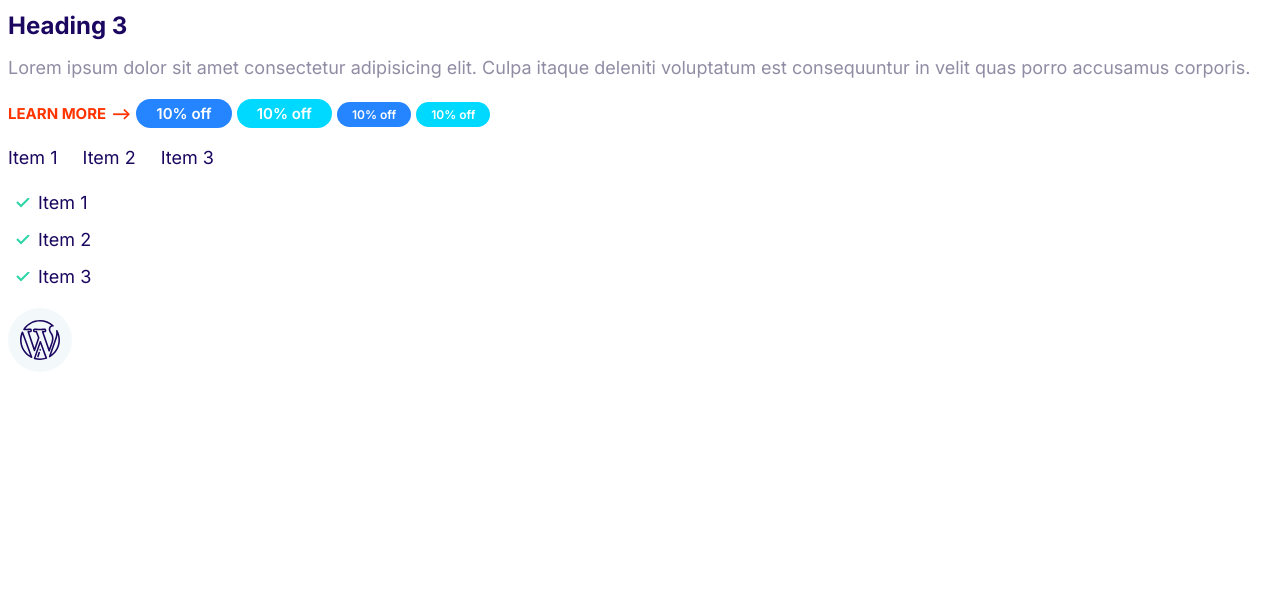
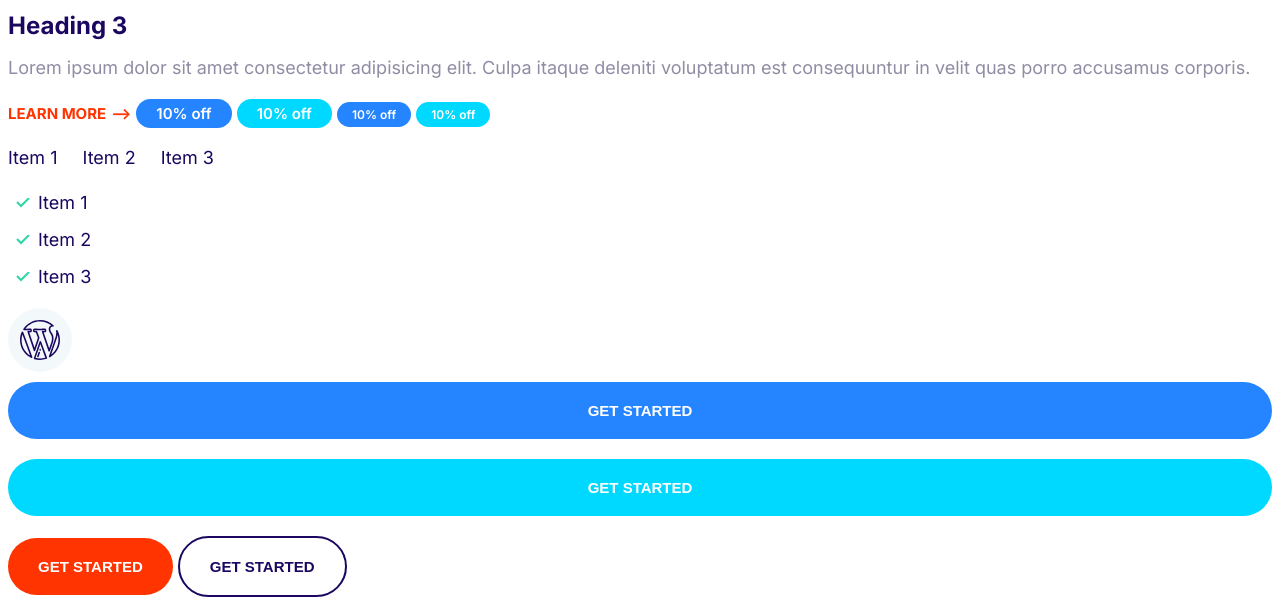
Before and after one commit to Frostexists/frostify, a plain HTML site: page index.html in a window 1280 px wide. Shown: the part 283-898 px from the top of the page. Before the commit the page ends 800 px from the top, so only its background shows below. Drawn offline with Linux system fonts and the light colour scheme.

Commit message:
Build all the buttons

```diff
--- a/css/styles.css
+++ b/css/styles.css
@@ -4,6 +4,12 @@
     --color-accent: #ff3400;
     ---color-headings: #1b0760;
     --color-body: #918ca4;
+}
+
+*,
+*::after,
+*::before {
+    box-sizing: border-box;
 }
 
 /* Typography */
@@ -171,3 +177,68 @@ a {
     justify-content: center;
     align-items: center;
 }
+
+/*buttons*/
+
+.btn {
+    border-radius: 40px;
+    border: 0;
+    cursor: pointer;
+    font-size: 1.8rem;
+    font-weight: 600;
+    margin: 1rem 0;
+    padding: 2rem 3rem;
+    text-align: center;
+    text-transform: uppercase;
+    white-space: nowrap;
+}
+
+.btn--primary {
+    background: var(--color-primary);
+    color: #fff;
+}
+
+.btn--primary:hover {
+    background: #3a8ffd;
+}
+
+.btn--secondary {
+    background: var(--color-secondary);
+    color: #fff;
+}
+
+.btn--secondary:hover {
+    background: #00c8eb;
+}
+
+.btn--accent {
+    background: var(--color-accent);
+    color: #fff;
+}
+
+.btn--accent:hover {
+    background: #ec3000;
+}
+
+.btn--block {
+    width: 100%;
+    display: inline-block;
+}
+
+.btn--outline {
+    background: #fff;
+    border: 2px solid var(---color-headings);
+    color: var(---color-headings);
+}
+
+.btn--outline:hover {
+    background: var(---color-headings);
+    color: #fff;
+}
+
+@media  screen and (min-width: 1024px) {
+    .btn {
+        font-size: 1.5rem;
+    }
+
+}
--- a/index.html
+++ b/index.html
@@ -39,5 +39,9 @@
         <use xlink:href="images/sprite.svg#wordpress"></use>
       </svg>
 </span>
+<button class="btn btn--primary btn--block">Get started</button>
+<button class="btn btn--secondary btn--block">Get started</button>
+<button class="btn btn--accent">Get started</button>
+<button class="btn btn--outline">Get started</button>
 </body>
 </html>
```
Also changed, not shown: components/butttons.html (added, +4 -0 lines).
